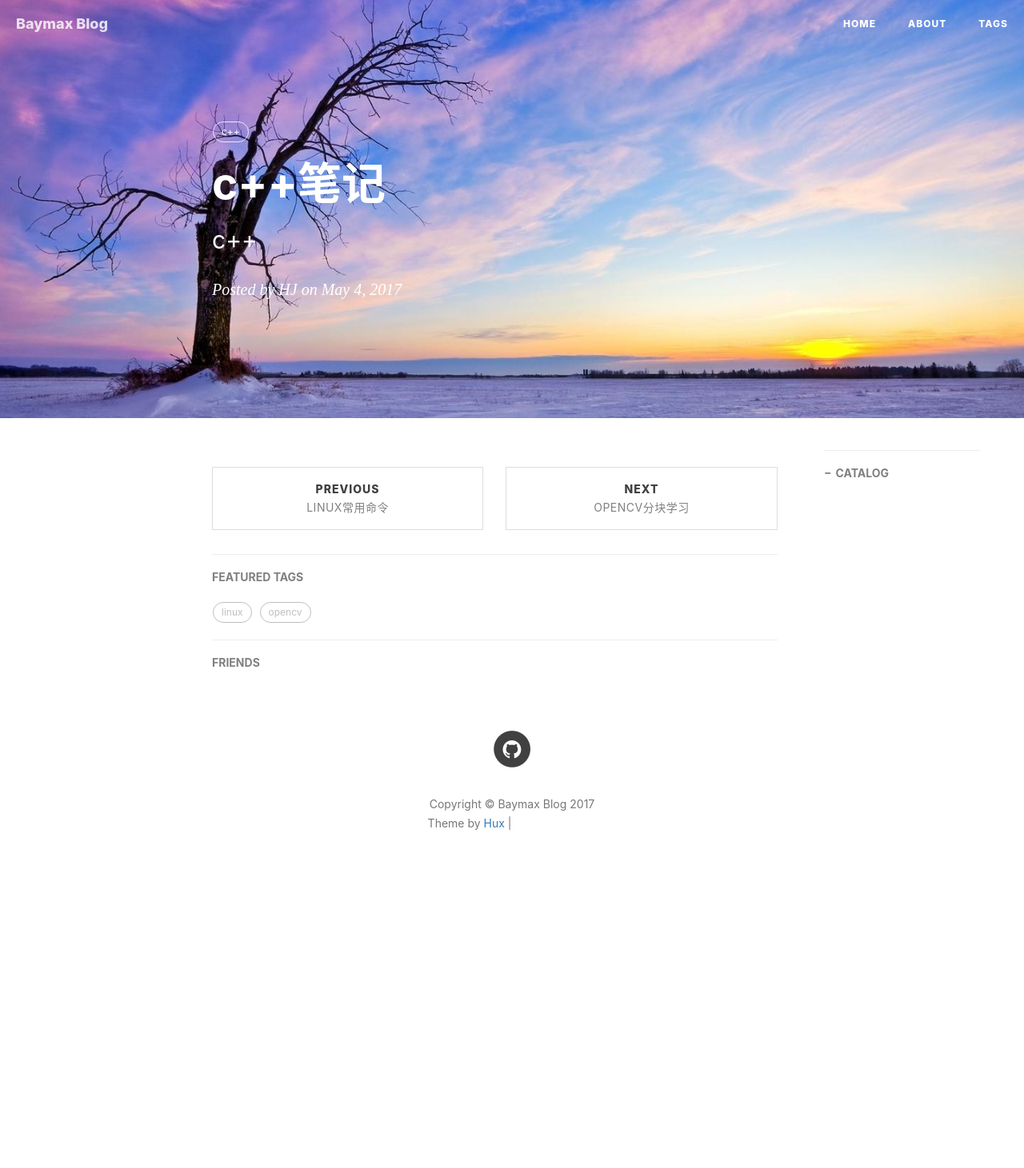
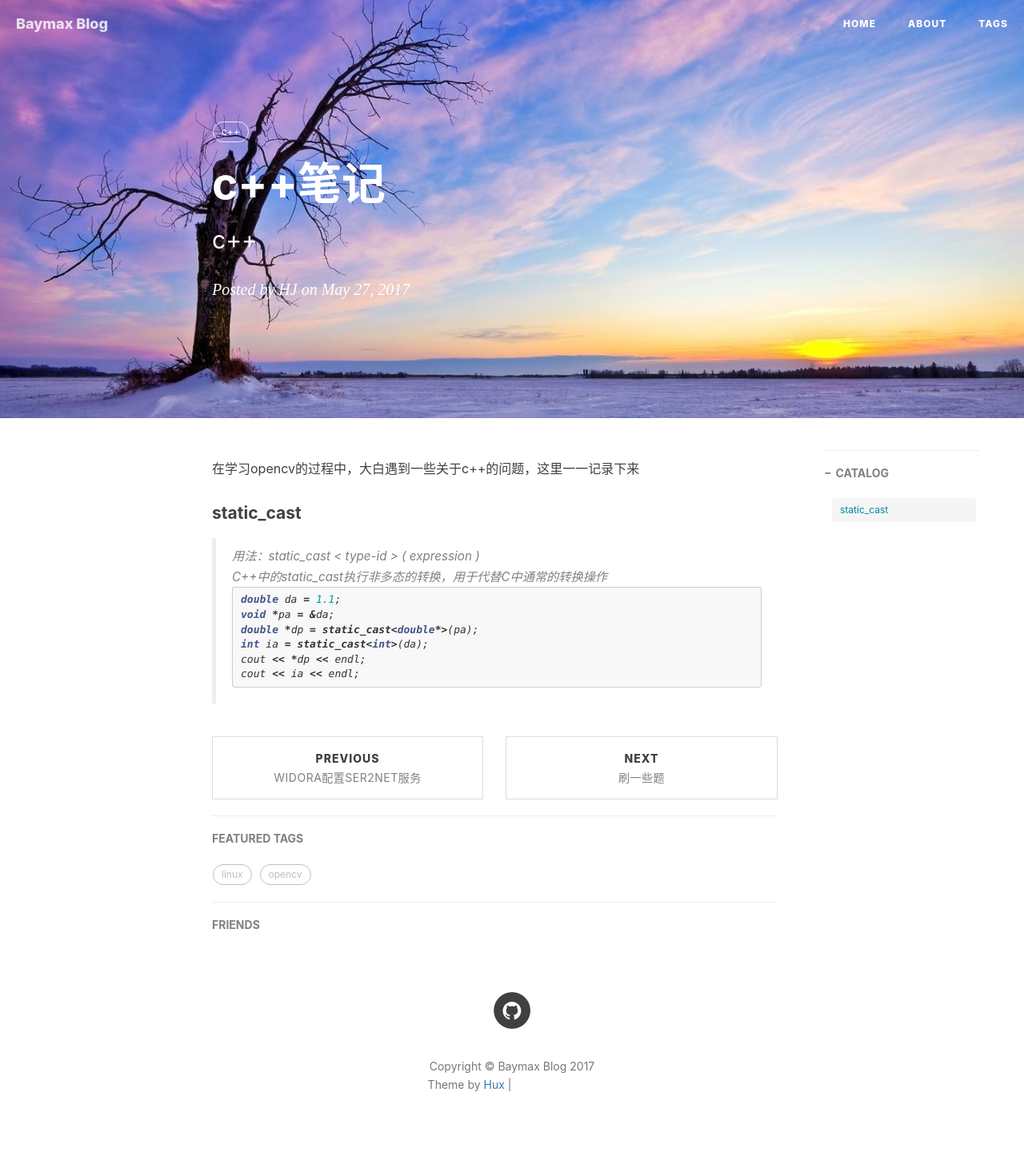
Before and after one commit to Lmonologue/baymax.github.io, a Jekyll site: the page built from _posts/2017-05-27-c++笔记.md, in a window 1280 px wide. Shown: the whole page at 80% size. Built offline with Jekyll 4.4.1, drawn with Linux system fonts in a browser that asks for light colours; nearby versions of some CDN libraries; comment, search, counter and statistics services are not loaded; before the commit the page ends 1134 px from its top, so only the background shows below that; grey boxes are pictures that could not be loaded.

Commit message:
Update 2017-05-27-c++笔记.md

````diff
--- a/_posts/2017-05-27-c++笔记.md
+++ b/_posts/2017-05-27-c++笔记.md
@@ -2,10 +2,27 @@
 layout:     post
 title:      "c++笔记"
 subtitle:   "c++"
-date:       2017-05-04
+date:       2017-05-27
 author:     "HJ"
 header-img: "img/post-bg-2017.jpg"
 catalog:  true
 tags:
     - c++
 ---
+
+在学习opencv的过程中，大白遇到一些关于c++的问题，这里一一记录下来
+
+#### static_cast
+
+>用法：static_cast < type-id > ( expression )
+<br>
+C++中的static_cast执行非多态的转换，用于代替C中通常的转换操作
+<br>
+```c++
+double da = 1.1;
+void *pa = &da;
+double *dp = static_cast<double*>(pa);
+int ia = static_cast<int>(da);
+cout << *dp << endl;
+cout << ia << endl;
+```
````
